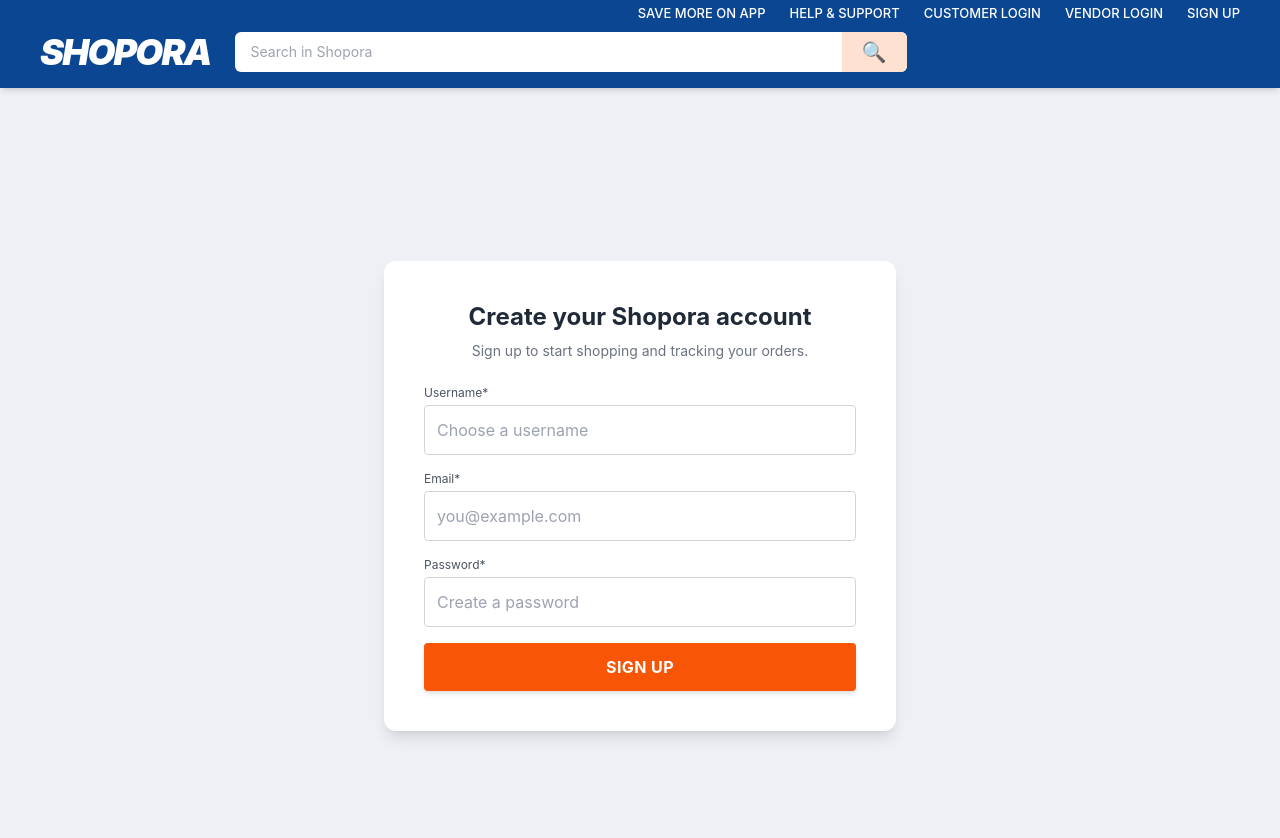
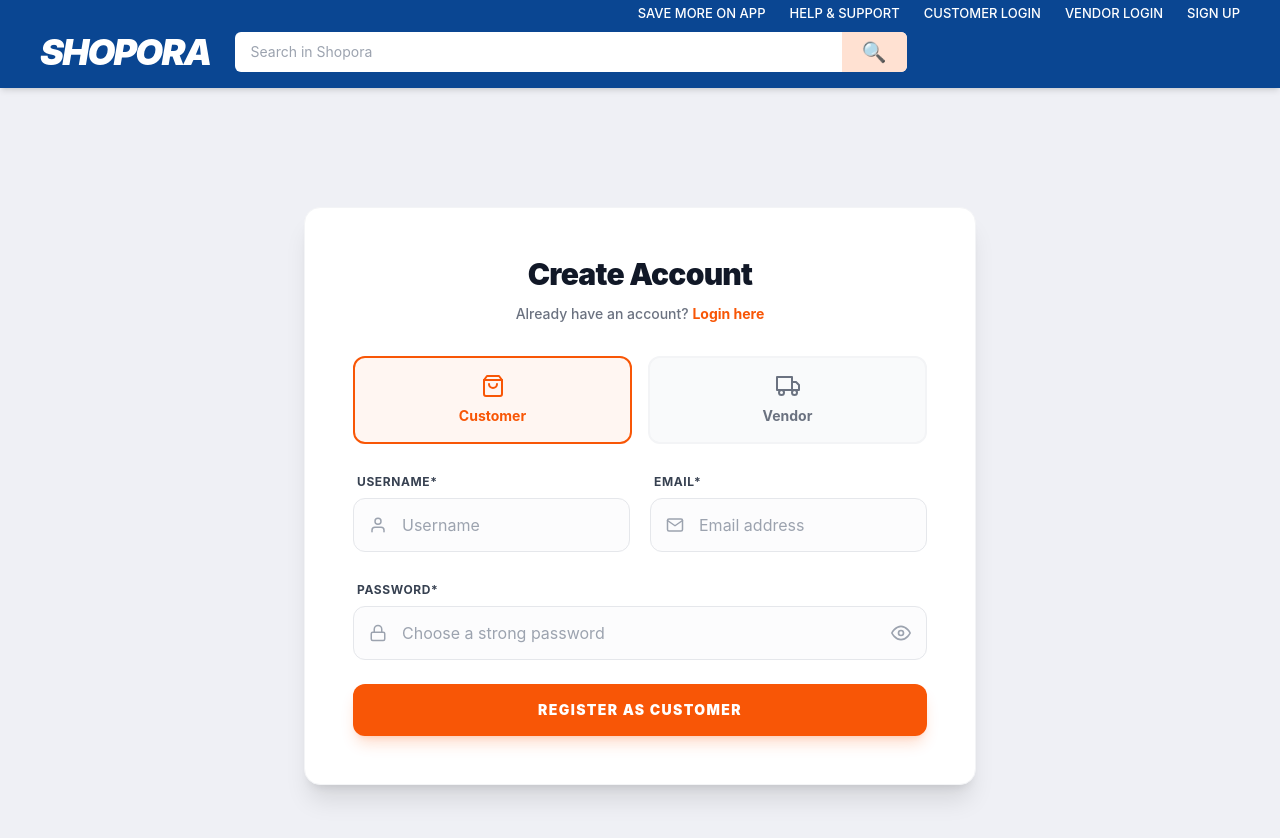
Before and after one commit to sameer9860/E-Commerce, a React (Vite) app in the folder ecommerce-frontend/: page /register in a window 1280 px wide. Shown: the top 838 px of the page. Built offline with nearby package versions, Linux system fonts and the light colour scheme.

Commit message:
Added register page

```diff
--- a/ecommerce-frontend/src/components/Register.jsx
+++ b/ecommerce-frontend/src/components/Register.jsx
@@ -1,68 +1,190 @@
 import { useState } from "react";
+import { useNavigate, Link } from "react-router-dom";
+import toast from "react-hot-toast";
+import {
+  FiUser,
+  FiMail,
+  FiLock,
+  FiEye,
+  FiEyeOff,
+  FiShoppingBag,
+  FiTruck,
+} from "react-icons/fi";
+import API from "../api";
 
 export default function Register() {
   const [username, setUsername] = useState("");
   const [email, setEmail] = useState("");
   const [password, setPassword] = useState("");
+  const [role, setRole] = useState("customer");
+  const [showPassword, setShowPassword] = useState(false);
+  const [loading, setLoading] = useState(false);
+  const navigate = useNavigate();
 
-  const handleRegister = (e) => {
+  const handleRegister = async (e) => {
     e.preventDefault();
-    alert(
-      "Registration UI is ready. Wire this to your customer/vendor signup API when available."
+    if (!username || !email || !password) {
+      toast.error("Please fill in all required fields.");
+      return;
+    }
+    setLoading(true);
+    try {
+      const endpoint =
+        role === "customer"
+          ? "auth/register/customer/"
+          : "auth/register/vendor/";
+      await API.post(endpoint, { username, email, password });
+      toast.success(
+        role === "customer"
+          ? "Account created! Please login."
+          : "Vendor request sent! Please wait for admin approval.",
       );
+      navigate(role === "customer" ? "/login" : "/vendor-login");
+    } catch (err) {
+      const errorData = err.response?.data;
+      if (errorData) {
+        Object.keys(errorData).forEach((key) => {
+          toast.error(`${key}: ${errorData[key]}`);
+        });
+      } else {
+        toast.error("Registration failed. Try a different username/email.");
+      }
+    } finally {
+      setLoading(false);
+    }
   };
 
   return (
-    <div className="min-h-screen bg-[#eff0f5] flex items-center justify-center p-6">
-      <div className="bg-white rounded-xl shadow-lg p-10 w-full max-w-lg space-y-6">
-        <div className="text-center space-y-2">
-          <h2 className="text-2xl font-bold text-gray-800">
-            Create your Shopora account
+    <div className="min-h-screen bg-[#eff0f5] flex items-center justify-center p-6 mt-16 lg:mt-0">
+      <div className="bg-white rounded-2xl shadow-xl p-8 md:p-12 w-full max-w-2xl space-y-8 border border-gray-100">
+        <div className="text-center space-y-3">
+          <h2 className="text-3xl font-black text-gray-900 tracking-tight">
+            Create Account
           </h2>
-          <p className="text-sm text-gray-500">
-            Sign up to start shopping and tracking your orders.
+          <p className="text-sm text-gray-500 font-medium">
+            Already have an account?{" "}
+            <Link
+              to="/login"
+              className="text-[#f85606] hover:underline font-bold"
+            >
+              Login here
+            </Link>
           </p>
         </div>
 
-        <form onSubmit={handleRegister} className="space-y-4">
-          <div>
-            <label className="text-xs text-gray-600 block mb-1">Username*</label>
+        <form onSubmit={handleRegister} className="space-y-6">
+          {/* Role Selection */}
+          <div className="grid grid-cols-2 gap-4">
+            <button
+              type="button"
+              onClick={() => setRole("customer")}
+              className={`flex flex-col items-center gap-2 p-4 rounded-xl border-2 transition-all ${
+                role === "customer"
+                  ? "border-[#f85606] bg-[#f85606]/5 text-[#f85606]"
+                  : "border-gray-100 bg-gray-50 text-gray-500 hover:border-gray-200"
+              }`}
+            >
+              <FiShoppingBag size={24} />
+              <span className="text-sm font-bold">Customer</span>
+            </button>
+            <button
+              type="button"
+              onClick={() => setRole("vendor")}
+              className={`flex flex-col items-center gap-2 p-4 rounded-xl border-2 transition-all ${
+                role === "vendor"
+                  ? "border-[#0a4692] bg-[#0a4692]/5 text-[#0a4692]"
+                  : "border-gray-100 bg-gray-50 text-gray-500 hover:border-gray-200"
+              }`}
+            >
+              <FiTruck size={24} />
+              <span className="text-sm font-bold">Vendor</span>
+            </button>
+          </div>
+
+          <div className="grid md:grid-cols-2 gap-5">
+            <div className="space-y-1.5">
+              <label className="text-xs font-bold text-gray-700 uppercase tracking-wider ml-1">
+                Username*
+              </label>
+              <div className="relative group">
+                <span className="absolute left-4 top-1/2 -translate-y-1/2 text-gray-400 group-focus-within:text-[#f85606] transition-colors">
+                  <FiUser size={18} />
+                </span>
                 <input
                   type="text"
                   value={username}
                   onChange={(e) => setUsername(e.target.value)}
-              className="w-full p-3 rounded border border-gray-300 bg-white text-gray-900 focus:outline-none focus:border-[#f85606]"
-              placeholder="Choose a username"
+                  className="w-full pl-12 pr-4 py-3.5 rounded-xl border border-gray-200 bg-gray-50/50 text-gray-900 focus:outline-none focus:border-[#f85606] focus:bg-white transition-all"
+                  placeholder="Username"
                   required
                 />
               </div>
-          <div>
-            <label className="text-xs text-gray-600 block mb-1">Email*</label>
+            </div>
+
+            <div className="space-y-1.5">
+              <label className="text-xs font-bold text-gray-700 uppercase tracking-wider ml-1">
+                Email*
+              </label>
+              <div className="relative group">
+                <span className="absolute left-4 top-1/2 -translate-y-1/2 text-gray-400 group-focus-within:text-[#f85606] transition-colors">
+                  <FiMail size={18} />
+                </span>
                 <input
                   type="email"
                   value={email}
                   onChange={(e) => setEmail(e.target.value)}
-              className="w-full p-3 rounded border border-gray-300 bg-white text-gray-900 focus:outline-none focus:border-[#f85606]"
-              placeholder="you@example.com"
+                  className="w-full pl-12 pr-4 py-3.5 rounded-xl border border-gray-200 bg-gray-50/50 text-gray-900 focus:outline-none focus:border-[#f85606] focus:bg-white transition-all"
+                  placeholder="Email address"
                   required
                 />
               </div>
-          <div>
-            <label className="text-xs text-gray-600 block mb-1">Password*</label>
+            </div>
+          </div>
+
+          <div className="space-y-1.5">
+            <label className="text-xs font-bold text-gray-700 uppercase tracking-wider ml-1">
+              Password*
+            </label>
+            <div className="relative group">
+              <span className="absolute left-4 top-1/2 -translate-y-1/2 text-gray-400 group-focus-within:text-[#f85606] transition-colors">
+                <FiLock size={18} />
+              </span>
               <input
-              type="password"
+                type={showPassword ? "text" : "password"}
                 value={password}
                 onChange={(e) => setPassword(e.target.value)}
-              className="w-full p-3 rounded border border-gray-300 bg-white text-gray-900 focus:outline-none focus:border-[#f85606]"
-              placeholder="Create a password"
+                className="w-full pl-12 pr-12 py-3.5 rounded-xl border border-gray-200 bg-gray-50/50 text-gray-900 focus:outline-none focus:border-[#f85606] focus:bg-white transition-all"
+                placeholder="Choose a strong password"
                 required
               />
+              <button
+                type="button"
+                onClick={() => setShowPassword(!showPassword)}
+                className="absolute right-4 top-1/2 -translate-y-1/2 text-gray-400 hover:text-gray-600 transition-colors"
+                tabIndex="-1"
+              >
+                {showPassword ? <FiEyeOff size={20} /> : <FiEye size={20} />}
+              </button>
             </div>
+          </div>
+
           <button
             type="submit"
-            className="w-full bg-[#f85606] text-white font-bold py-3 rounded hover:bg-[#d04a05] transition-colors shadow-md uppercase tracking-wide"
+            disabled={loading}
+            className={`w-full text-white font-black py-4 rounded-xl active:scale-[0.98] transition-all shadow-lg uppercase tracking-widest text-sm ${
+              role === "customer"
+                ? "bg-[#f85606] hover:bg-[#d04a05] shadow-[#f85606]/20"
+                : "bg-[#0a4692] hover:bg-[#083a78] shadow-[#0a4692]/20"
+            }`}
           >
-            SIGN UP
+            {loading ? (
+              <div className="flex items-center justify-center gap-2">
+                <div className="w-4 h-4 border-2 border-white/30 border-t-white rounded-full animate-spin" />
+                <span>Processing...</span>
+              </div>
+            ) : (
+              `Register as ${role}`
+            )}
           </button>
         </form>
       </div>
```
Lines whose indentation alone changed are shown as unchanged.
